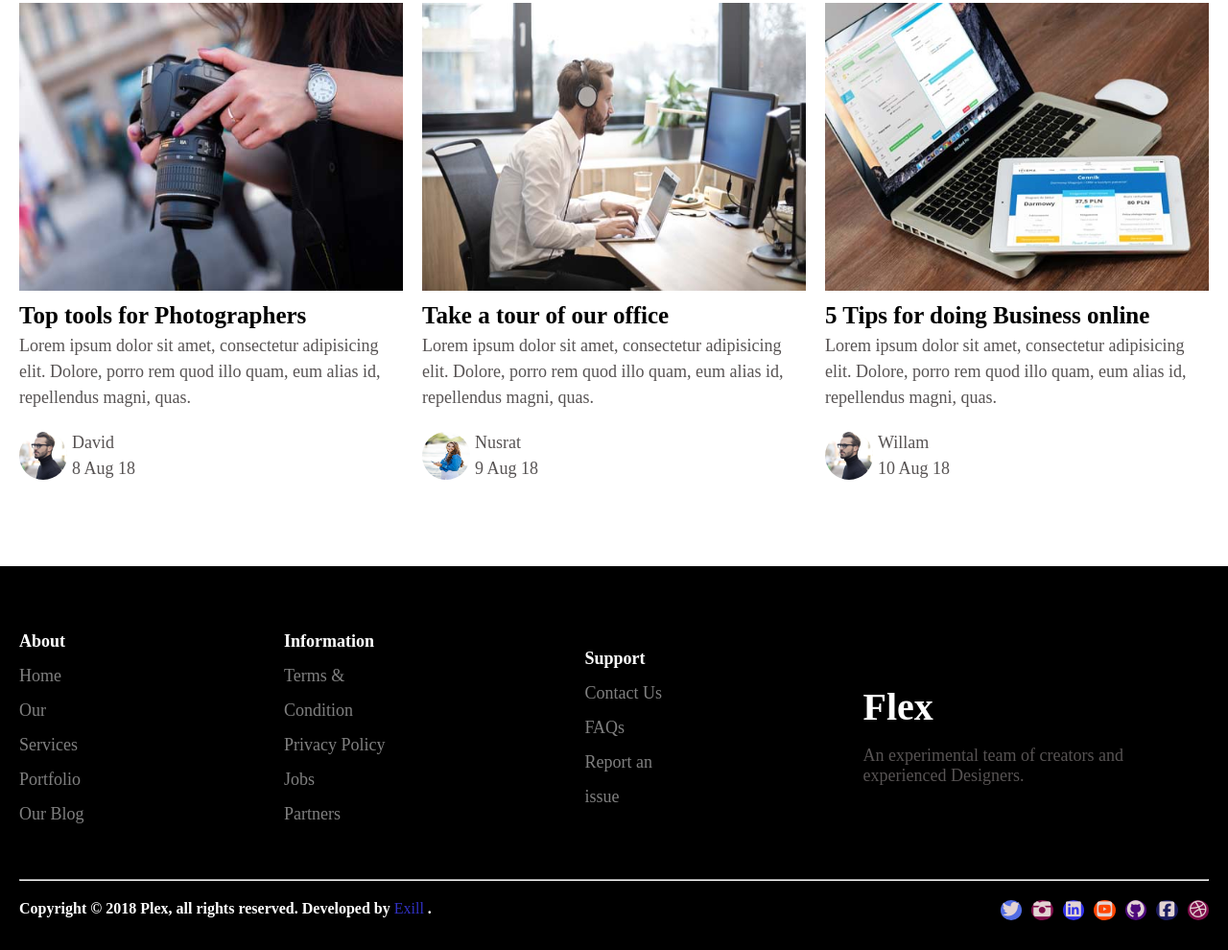
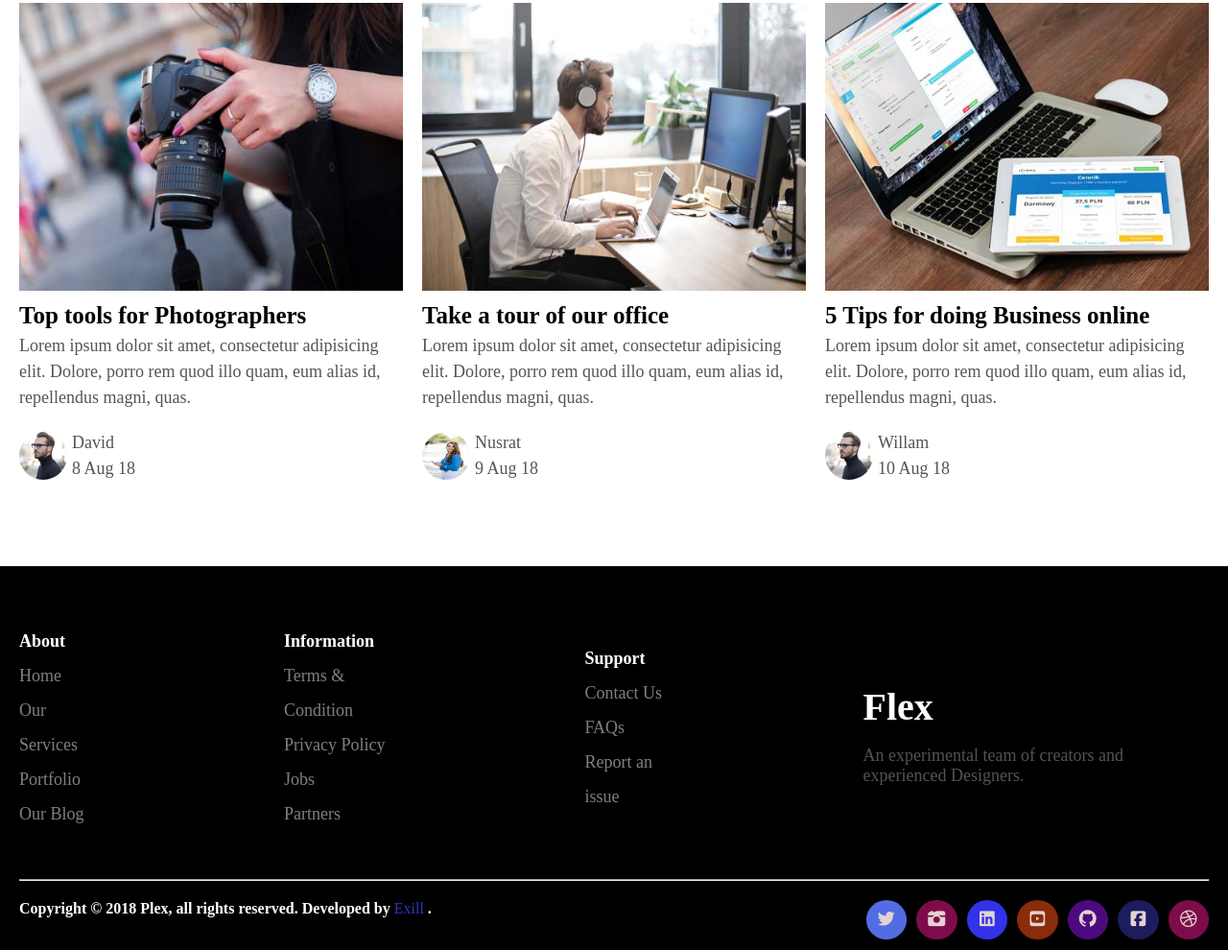
Before and after one commit to nusratnowshin05/first-project, a plain HTML site: page index.html in a window 1280 px wide. Shown: the part 5907-6897 px from the top of the page at 96% size. Drawn offline with Linux system fonts and the light colour scheme.

Commit message:
padding added

```diff
--- a/index.html
+++ b/index.html
@@ -437,20 +437,39 @@
           </div>
         </div>
 
-        <hr class="big-line">
+        <hr class="big-line" />
+
+
 
         <div class="icon-content">
           <div>
-            <h4>Copyright © 2018 Plex, all rights reserved. Developed by <span>Exill</span> .</h4>
+            <h4>
+              Copyright © 2018 Plex, all rights reserved. Developed by
+              <span>Exill</span> .
+            </h4>
           </div>
           <div class="icon-section">
-            <p style="background-color: rgb(82, 109, 228);"><i class="fa-brands fa-twitter"></i></p>
-            <p style="background-color: rgb(126, 12, 74);"><i class="fa-solid fa-camera-retro"></i></i></p>
-            <p style="background-color: rgb(50, 50, 233);"><i class="fa-brands fa-linkedin"></i></p>
-            <p style="background-color: orangered;"><i class="fa-brands fa-square-youtube"></i></p>
-            <p style="background-color: rgb(78, 10, 124);"><i class="fa-brands fa-github"></i></p>
-            <p style="background-color: rgb(28, 28, 95);"><i class="fa-brands fa-square-facebook"></i></p>
-            <p style="background-color: rgb(126, 12, 74);"><i class="fa-brands fa-dribbble"></i></p>
+            <p style="background-color: rgb(82, 109, 228)">
+              <i class="fa-brands fa-twitter"></i>
+            </p>
+            <p style="background-color: rgb(126, 12, 74)">
+              <i class="fa-solid fa-camera-retro"></i>
+            </p>
+            <p style="background-color: rgb(50, 50, 233)">
+              <i class="fa-brands fa-linkedin"></i>
+            </p>
+            <p style="background-color: rgb(138, 43, 9)">
+              <i class="fa-brands fa-square-youtube"></i>
+            </p>
+            <p style="background-color: rgb(78, 10, 124)">
+              <i class="fa-brands fa-github"></i>
+            </p>
+            <p style="background-color: rgb(28, 28, 95)">
+              <i class="fa-brands fa-square-facebook"></i>
+            </p>
+            <p style="background-color: rgb(126, 12, 74)">
+              <i class="fa-brands fa-dribbble"></i>
+            </p>
           </div>
         </div>
       </div>
--- a/style.css
+++ b/style.css
@@ -553,37 +553,39 @@ footer {
   list-style: none;
 }
 
-.footer-content .foot-childone h2{
+.footer-content .foot-childone h2 {
   color: white;
   line-height: 2;
 }
 
-.big-line{
+.big-line {
   width: 1240px;
   margin-top: 50px;
 }
 
-.icon-content{
+.icon-content {
   display: flex;
   justify-content: space-between;
   margin-top: 20px;
 }
 
-.icon-section{
+.icon-section {
   display: flex;
   gap: 10px;
 }
 
-.icon-content .icon-section p{
+.icon-content .icon-section p {
   color: rgb(226, 211, 211);
   border-radius: 50%;
+  padding: 10px;
+  text-align: center;
 }
 
-.icon-content h4{
+.icon-content h4 {
   color: white;
 }
 
-.icon-content div h4 span{
+.icon-content div h4 span {
   color: rgb(49, 49, 196);
   font-weight: lighter;
 }
```
